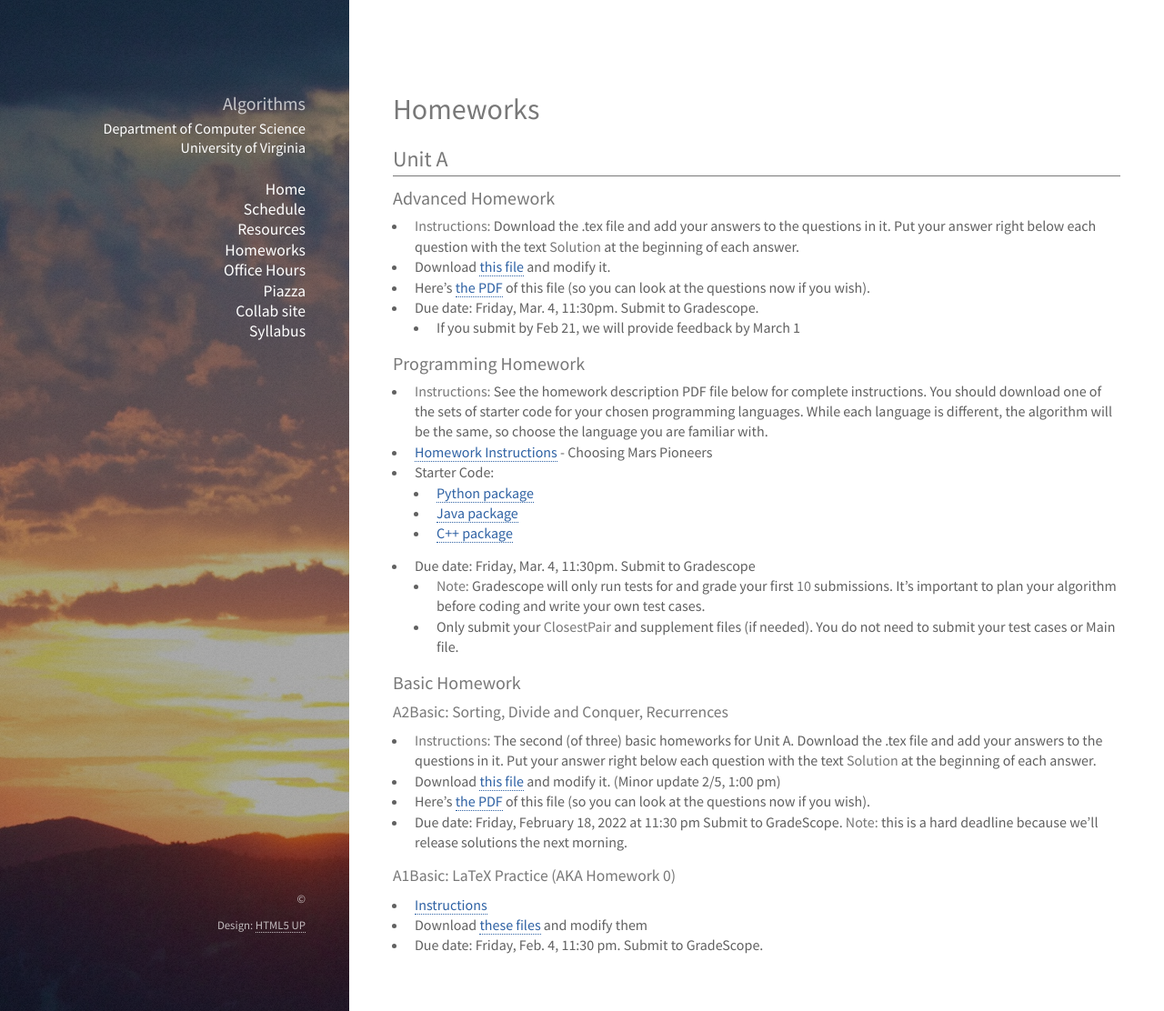
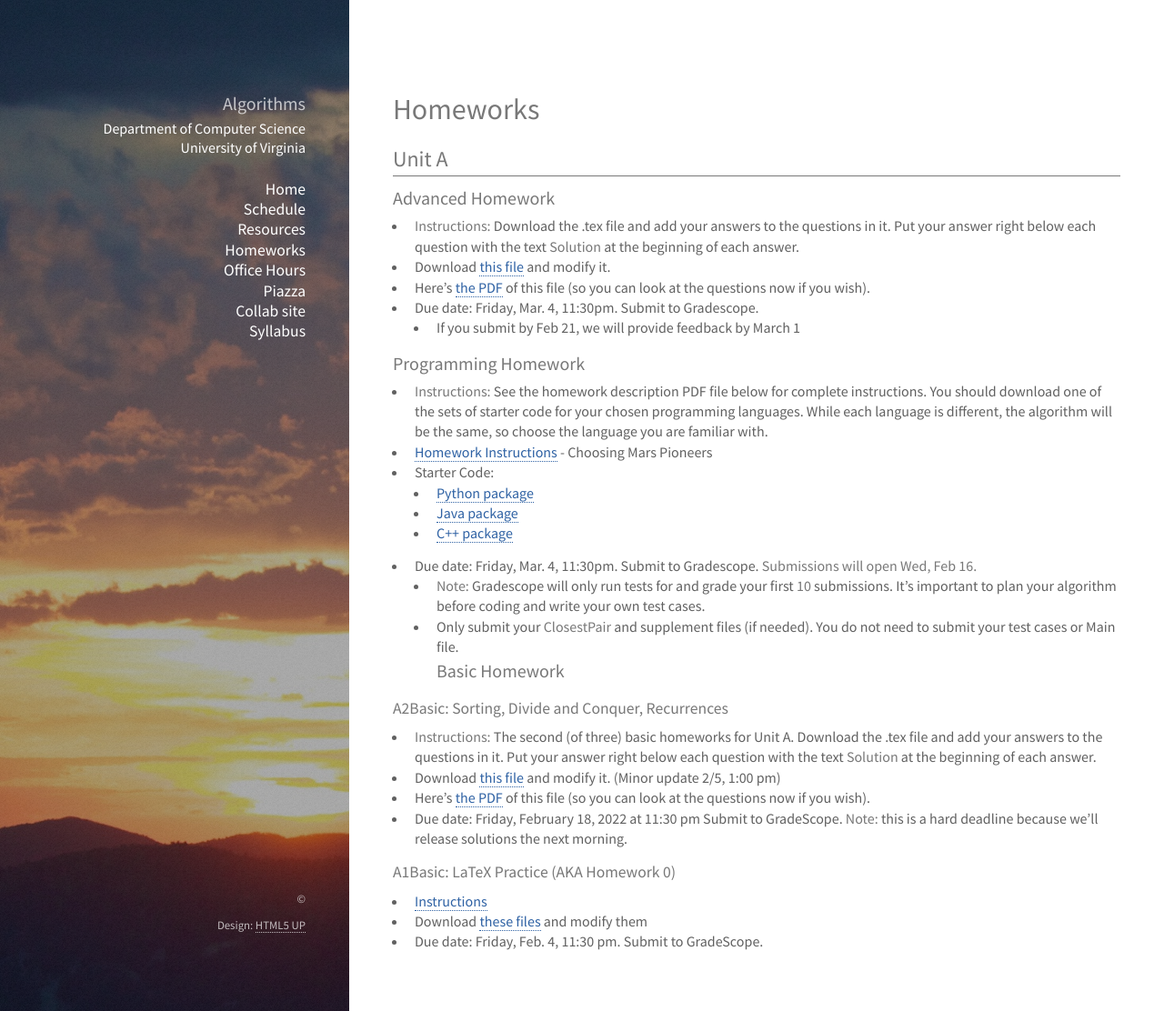
Before and after one commit to uva-cs/cs4102-s22, a Jekyll site: the page built from homework/index.md, in a window 1280 px wide and 1112 px high. Shown: the whole window at 91% size. Built offline with Jekyll 4.4.1, drawn with Linux system fonts in a browser that asks for light colours; nearby versions of some CDN libraries; library files that are not in the unit come from our copies.

Commit message:
programming assignment

```diff
--- a/homework/index.md
+++ b/homework/index.md
@@ -23,10 +23,9 @@ title: Schedule - CS4102 Algorithms - Spring 2022
     * [Python package](../unita/programming/python.zip)
     * [Java package](../unita/programming/java.zip)
     * [C++ package](../unita/programming/cpp.zip)
-* Due date: Friday, Mar. 4, 11:30pm.  Submit to Gradescope
+* Due date: Friday, Mar. 4, 11:30pm.  Submit to Gradescope.  **Submissions will open Wed, Feb 16.**
     * **Note:** Gradescope will only run tests for and grade your first **10** submissions.  It's important to plan your algorithm before coding and write your own test cases.
     * Only submit your **ClosestPair** and supplement files (if needed).  You do not need to submit your test cases or Main file.
-
 ### Basic Homework
 
 #### A2Basic: Sorting, Divide and Conquer, Recurrences
```
